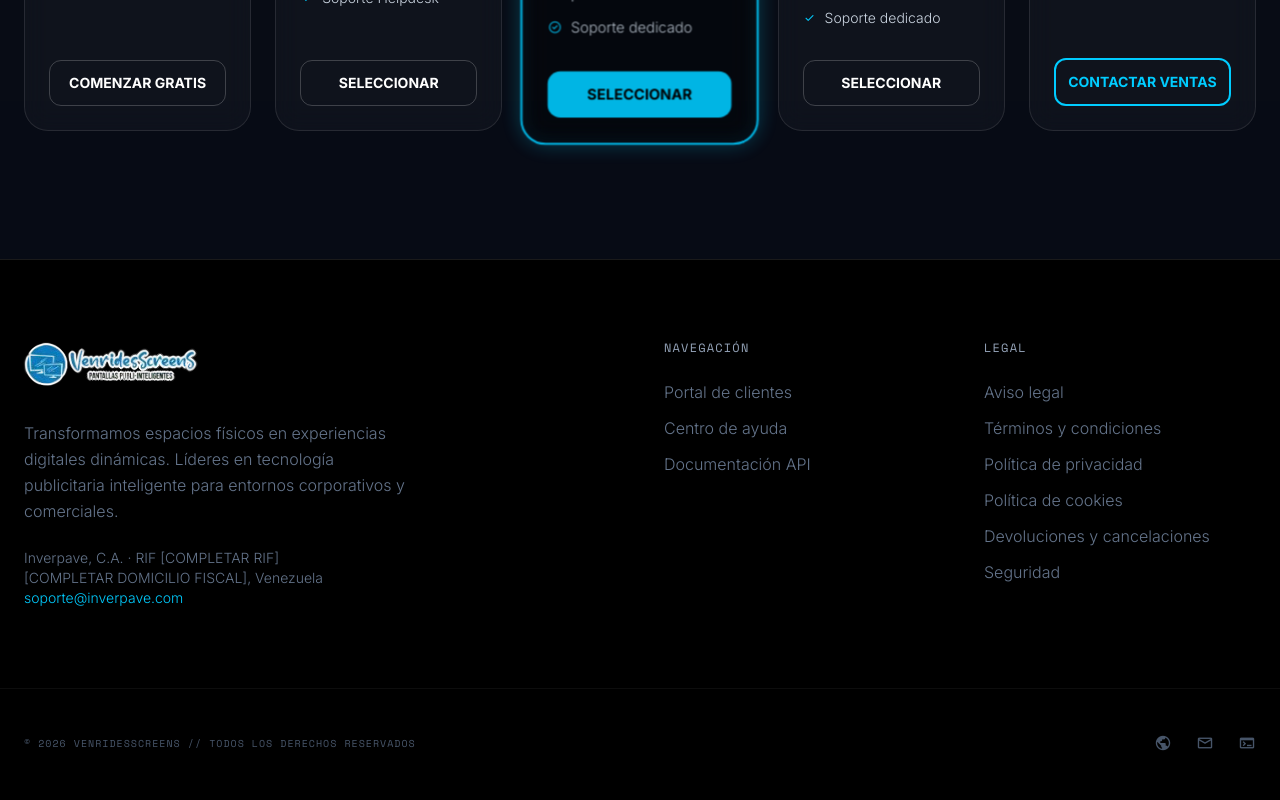
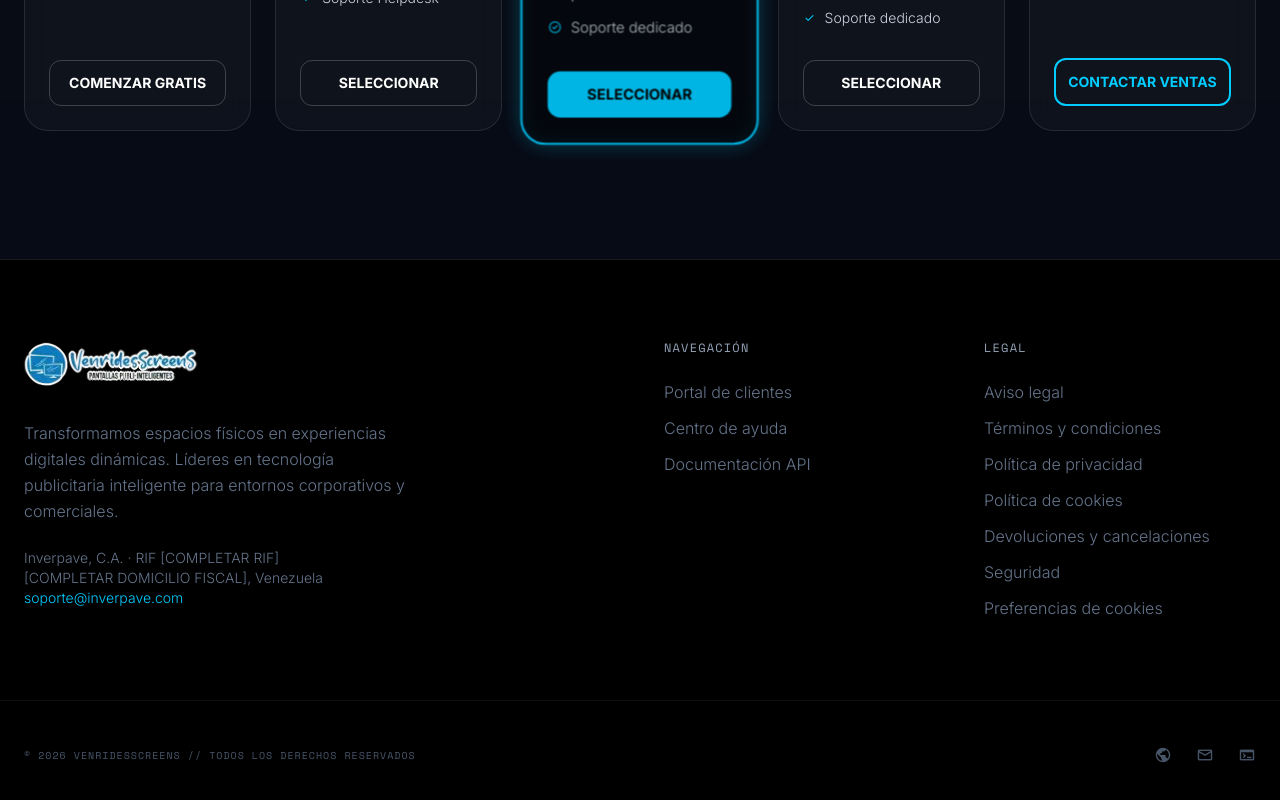
Before and after one commit to nerdop44/VenridesScreenS, a React (Vite) app in the folder frontend-landing/: page / in a window 1280 px wide. Shown: the part 3202-4002 px from the top of the page. Built offline with nearby package versions, Linux system fonts and the light colour scheme; no server answers.

Commit message:
feat(landing): cookie preferences reset link

```diff
--- a/frontend-landing/src/components/CookieConsent.jsx
+++ b/frontend-landing/src/components/CookieConsent.jsx
@@ -26,6 +26,11 @@ export function saveConsent(analytics) {
   localStorage.setItem(STORAGE_KEY, JSON.stringify(value));
   window.dispatchEvent(new Event('venrides-consent-change'));
   return value;
+}
+
+export function resetConsent() {
+  localStorage.removeItem(STORAGE_KEY);
+  window.dispatchEvent(new Event('venrides-consent-change'));
 }
 
 export default function CookieConsent() {
--- a/frontend-landing/src/components/Footer.jsx
+++ b/frontend-landing/src/components/Footer.jsx
@@ -1,5 +1,6 @@
 import OfficialLogo from './OfficialLogo';
 import { site, legalLinks } from '../config/site';
+import { resetConsent } from './CookieConsent';
 
 const Footer = () => {
     return (
@@ -34,6 +35,15 @@ const Footer = () => {
                                 <a className="hover:text-primary transition-colors" href={link.href}>{link.label}</a>
                             </li>
                         ))}
+                        <li>
+                            <button
+                                type="button"
+                                onClick={resetConsent}
+                                className="hover:text-primary transition-colors text-left"
+                            >
+                                Preferencias de cookies
+                            </button>
+                        </li>
                     </ul>
                 </div>
             </div>
```
